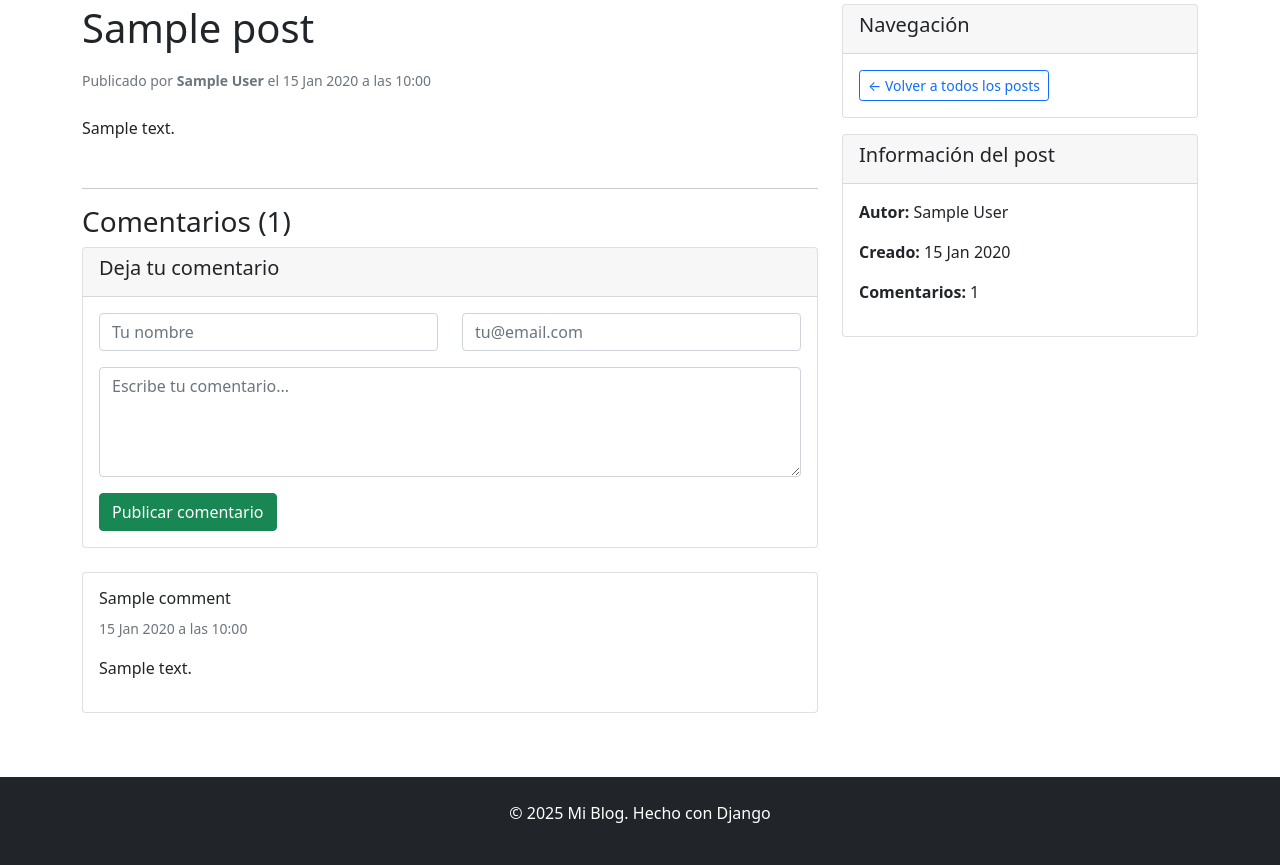
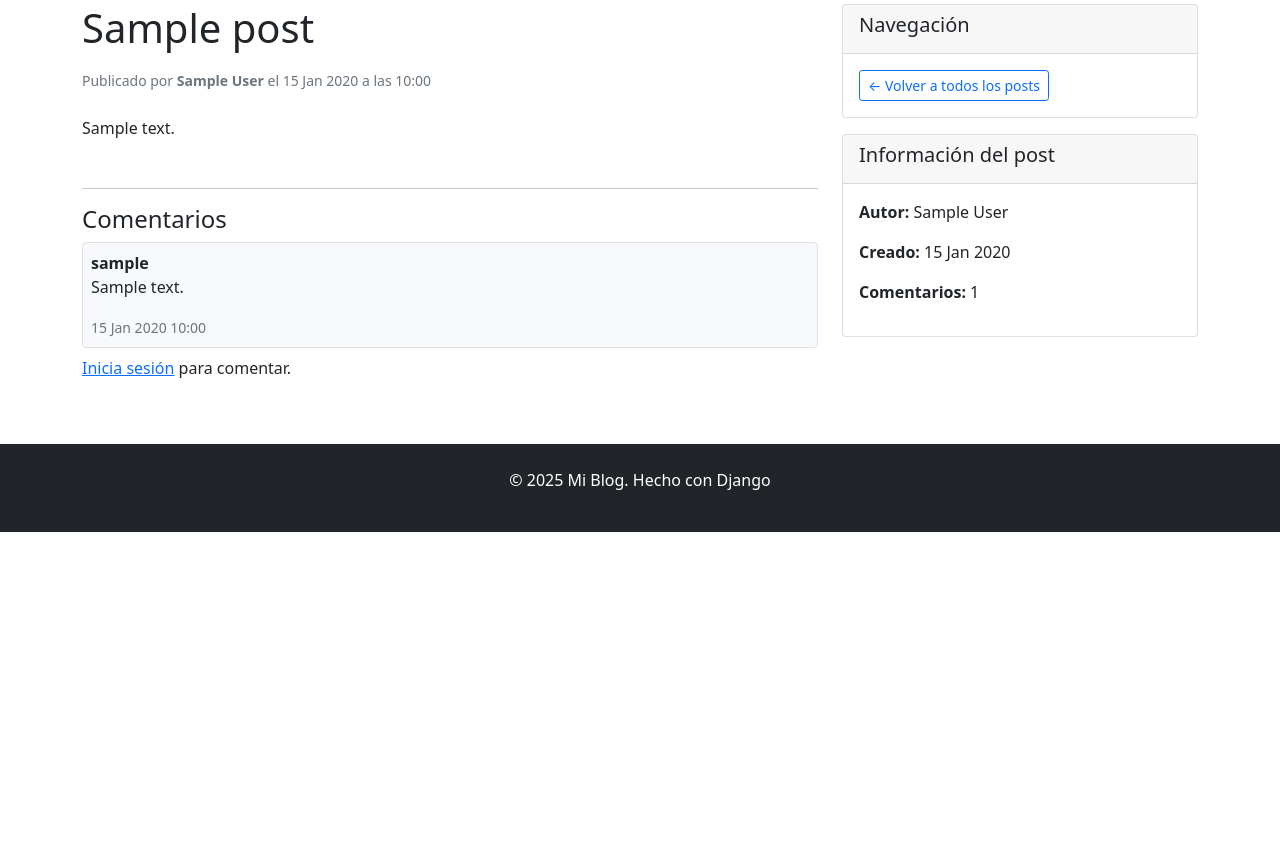
Before and after one commit to 02yari/DjangoMyblog, a Django app: a page that uses blog/templates/blog/post_detail.html in a window 1280 px wide. Shown: the part 273-1138 px from the top of the page. After the commit the page ends 805 px from the top, so only its background shows below. Run offline with Django 4.2, Linux system fonts and the light colour scheme; tables that the repository leaves empty hold one stand-in row (values such as "Sample post"); some libraries are stand-ins or nearby versions.

Commit message:
Fase 3 completada: sistema de comentarios y moderación

```diff
--- a/blog/models.py
+++ b/blog/models.py
@@ -42,11 +42,13 @@ class Post(models.Model):
 
 class Comment(models.Model):
     post = models.ForeignKey(Post, on_delete=models.CASCADE, related_name='comments')
+    user = models.ForeignKey(User, on_delete=models.CASCADE, null=True, blank=True)
     name = models.CharField(max_length=100, verbose_name='Nombre')
     email = models.EmailField(verbose_name='Email')
     content = models.TextField(verbose_name='Comentario')
     created_date = models.DateTimeField(auto_now_add=True, verbose_name='Fecha')
     active = models.BooleanField(default=True, verbose_name='Activo')
+    is_approved = models.BooleanField(default=False, verbose_name='Aprobado')
 
     class Meta:
         ordering = ['created_date']
@@ -54,6 +56,8 @@ class Comment(models.Model):
         verbose_name_plural = 'Comentarios'
 
     def __str__(self):
+        if self.user:
+            return f'Comentario de {self.user.username} en {self.post.title}'
         return f'Comentario de {self.name} en {self.post.title}'
 
 # Clase profile
--- a/blog/templates/blog/post_detail.html
+++ b/blog/templates/blog/post_detail.html
@@ -4,6 +4,7 @@
 
 {% block content %}
 <div class="row">
+    <!-- Columna principal -->
     <div class="col-md-8">
         <!-- Post Content -->
         <article class="mb-5">
@@ -21,59 +22,44 @@
             </div>
         </article>
 
+        <!--Seccion de comentarios -->
         <hr>
+        <h4>Comentarios</h4>
 
-        <!-- Comments Section -->
-        <div class="comments-section">
-            <h3>Comentarios ({{ comments.count }})</h3>
+        {% for comment in post.comments.all %}
+            {% if comment.is_approved %}
+                <div class="border p-2 mb-2 rounded bg-light">
+                    <strong>{{ comment.user.username }}</strong><br>
+                    <p>{{ comment.content }}</p>
+                    <small class="text-muted">{{ comment.created_date|date:"d M Y H:i" }}</small>
 
-            <!-- Comment Form -->
-            <div class="card mb-4">
-                <div class="card-header">
-                    <h5>Deja tu comentario</h5>
+                    {% if user == post.author and not comment.is_approved %}
+                        <a href="{% url 'blog:approve_comment' comment.id %}" class="btn btn-success btn-sm mt-2">Aprobar</a>
+                        <a href="{% url 'blog:reject_comment' comment.id %}" class="btn btn-danger btn-sm mt-2">Rechazar</a>
+                    {% endif %}
                 </div>
-                <div class="card-body">
-                    <form method="post">
-                        {% csrf_token %}
-                        <div class="row">
-                            <div class="col-md-6 mb-3">
-                                {{ comment_form.name }}
-                            </div>
-                            <div class="col-md-6 mb-3">
-                                {{ comment_form.email }}
-                            </div>
-                        </div>
-                        <div class="mb-3">
-                            {{ comment_form.content }}
-                        </div>
-                        <button type="submit" class="btn btn-success">
-                            Publicar comentario
-                        </button>
-                    </form>
+            {% endif %}
+        {% empty %}
+            <p>No hay comentarios aún.</p>
+        {% endfor %}
+
+        <!-- Formulario para comentar -->
+        {% if user.is_authenticated %}
+            <hr>
+            <h5>Deja tu comentario</h5>
+            <form method="post" action="{% url 'blog:add_comment' post.id %}">
+                {% csrf_token %}
+                <div class="mb-3">
+                    <textarea name="content" class="form-control" rows="3" placeholder="Escribe tu comentario..."></textarea>
                 </div>
-            </div>
-
-            <!-- Comments List -->
-            {% for comment in comments %}
-                <div class="card mb-3">
-                    <div class="card-body">
-                        <div class="d-flex justify-content-between align-items-start">
-                            <div>
-                                <h6 class="card-title">{{ comment.name }}</h6>
-                                <small class="text-muted">{{ comment.created_date|date:"d M Y \a \l\a\s H:i" }}</small>
-                            </div>
-                        </div>
-                        <p class="card-text mt-2">{{ comment.content|linebreaks }}</p>
-                    </div>
-                </div>
-            {% empty %}
-                <div class="alert alert-info">
-                    <p>No hay comentarios aún. ¡Sé el primero en comentar!</p>
-                </div>
-            {% endfor %}
-        </div>
+                <button type="submit" class="btn btn-primary btn-sm">Enviar comentario</button>
+            </form>
+        {% else %}
+            <p><a href="{% url 'blog:login' %}">Inicia sesión</a> para comentar.</p>
+        {% endif %}
     </div>
 
+    <!-- Sidebar -->
     <div class="col-md-4">
         <div class="card mb-3">
             <div class="card-header">
--- a/blog/urls.py
+++ b/blog/urls.py
@@ -16,5 +16,8 @@ urlpatterns = [
     path('profile/', views.profile, name='profile'),
     path('profile/edit/', views.profile_edit, name='profile_edit'),
 
+    path('post/<int:post_id>/comment/', views.add_comment, name='add_comment'),
+    path('comment/<int:comment_id>/approve/', views.approve_comment, name='approve_comment'),
+    path('comment/<int:comment_id>/reject/', views.reject_comment, name='reject_comment'),
 
 ]
--- a/blog/views.py
+++ b/blog/views.py
@@ -6,6 +6,7 @@ from .forms import CommentForm, SignUpForm, ProfileForm, PostForm
 from django.contrib.auth import authenticate, login, logout
 from django.contrib.auth.forms import AuthenticationForm
 from django.contrib.auth.decorators import login_required
+from django.contrib.admin.views.decorators import staff_member_required
 
 
 def post_list(request):
@@ -152,3 +153,32 @@ def delete_post(request, slug):
         return redirect('blog:post_list')
 
     return render(request, 'blog/post_confirm_delete.html', {'post': post})
+
+# vista para agregar comentarios
+def add_comment(request, post_id):
+    post = get_object_or_404(Post, id=post_id)
+
+    if request.method == "POST":
+        content = request.POST.get("content")
+        if content:
+            Comment.objects.create(post=post, user=request.user, content=content)
+            messages.success(request, "Tu comentario ha sido enviado y está pendiente de aprobación.")
+        else:
+            messages.error(request, "No puedes enviar un comentario vacío.")
+    return redirect('blog:post_detail', slug=post.slug)
+
+
+@staff_member_required
+def approve_comment(request, comment_id):
+    comment = get_object_or_404(Comment, id=comment_id)
+    comment.is_approved = True
+    comment.save()
+    messages.success(request, "Comentario aprobado.")
+    return redirect('blog:post_detail', pk=comment.post.id)
+
+@staff_member_required
+def reject_comment(request, comment_id):
+    comment = get_object_or_404(Comment, id=comment_id)
+    comment.delete()
+    messages.warning(request, "Comentario eliminado.")
+    return redirect('blog:post_detail', pk=comment.post.id)
```
Also changed, not shown: blog/admin.py (+21 -7 lines).
